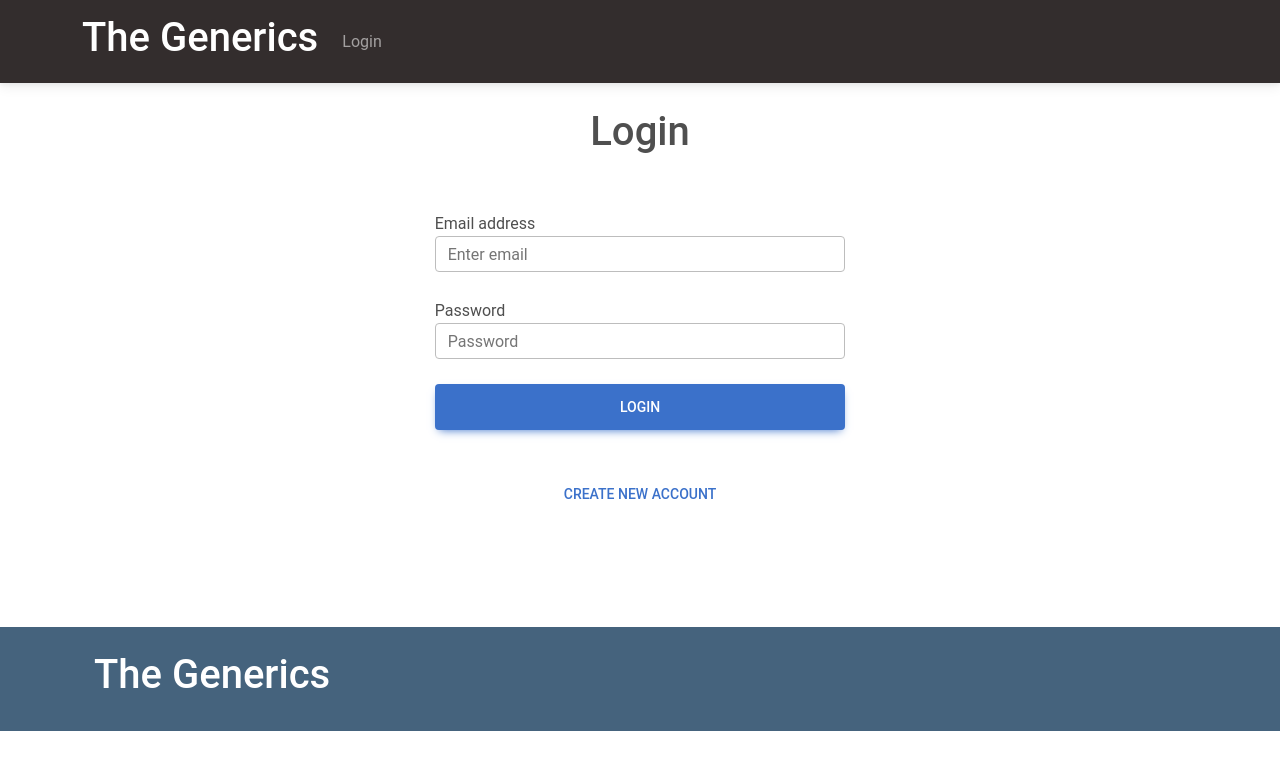
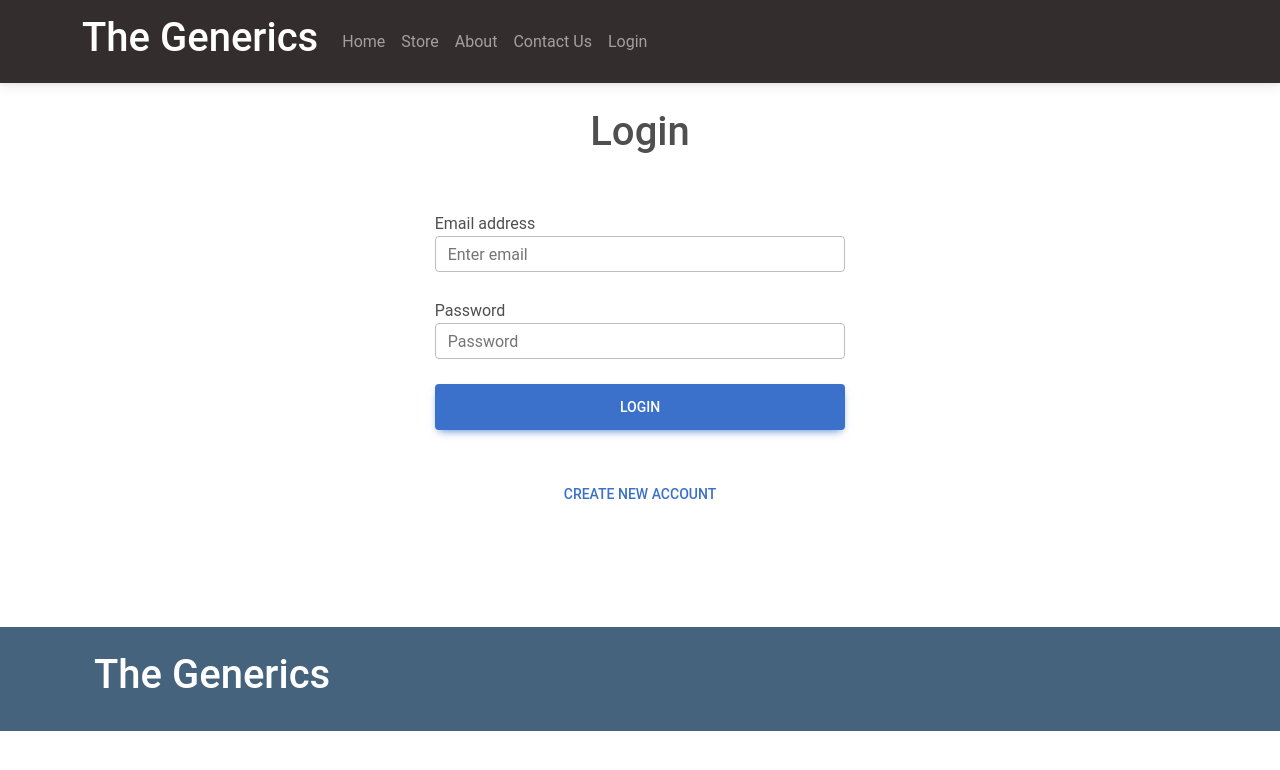
Before and after one commit to AkashB07/EcommerceWebsite, a React (Create React App) app: page /login in a window 1280 px wide. Shown: the top 770 px of the page. Built offline with nearby package versions, Linux system fonts and the light colour scheme.

Commit message:
Protecting the product page

```diff
--- a/src/App.js
+++ b/src/App.js
@@ -1,5 +1,6 @@
-import React, { useState, Fragment } from 'react';
+import React, { useState, Fragment, useContext } from 'react';
 import { Route, Switch, Redirect } from "react-router-dom";
+import CartContext from './store/cart-context';
 import Header from './components/Layout/Header';
 import Cart from './components/Cart/Cart';
 import Footer from './components/Layout/Footer';
@@ -11,6 +12,7 @@ import ProductDetail from './pages/ProductDetail';
 import LoginPage from './pages/LogIn';
 
 let App = () => {
+  const authCtx = useContext(CartContext);
   const [cartItems, setCartItems] = useState(false);
 
   const CartItems = () => {
@@ -26,12 +28,18 @@ let App = () => {
       <Header showCartItem={CartItems} />
       {cartItems && <Cart closeCartItem={cartItemsClose} />}
       <Switch>
-        <Route path='/' exact> {!cartItems && <StorePage />} </Route>
-        <Route path='/store' exact> {!cartItems && <StorePage />} </Route>
+        <Route path='/' exact>
+          {authCtx.isLoggedIn && !cartItems && <StorePage />}
+          {!authCtx.isLoggedIn && <Redirect to='/login' />}
+        </Route>
+        <Route path='/store' exact>
+          {authCtx.isLoggedIn && !cartItems && <StorePage />}
+          {!authCtx.isLoggedIn && <Redirect to='/login' />}
+        </Route>
         <Route path='/home' exact> <HomePage /> </Route>
         <Route path='/about' exact> <AboutPage /> </Route>
         <Route path='/contactus' exact> <ContactUsPage /> </Route>
-        <Route path='/product/:id' exact> <ProductDetail /> </Route>
+        {authCtx.isLoggedIn && <Route path='/product/:id' exact> <ProductDetail /> </Route>}
         <Route path='/login' exact> <LoginPage /> </Route>
         <Route path='*'> <Redirect to='/' /> </Route>
       </Switch>
--- a/src/components/Layout/Header.js
+++ b/src/components/Layout/Header.js
@@ -29,10 +29,10 @@ const Header = props => {
         <Container>
           <Navbar.Brand href="/"><h1>The Generics</h1></Navbar.Brand>
           <Nav className="me-auto">
-            {isLoggedIn && <Nav.Link href="/home">Home</Nav.Link>}
-            {isLoggedIn && <Nav.Link href="/store">Store</Nav.Link>}
-            {isLoggedIn && <Nav.Link href="/about">About</Nav.Link>}
-            {isLoggedIn && <Nav.Link href="/contactus">Contact Us</Nav.Link>}
+            <Nav.Link href="/home">Home</Nav.Link>
+            <Nav.Link href="/store">Store</Nav.Link>
+            <Nav.Link href="/about">About</Nav.Link>
+            <Nav.Link href="/contactus">Contact Us</Nav.Link>
             {!isLoggedIn &&  <Nav.Link href="/login">Login</Nav.Link>}
           </Nav>
 
--- a/src/pages/LogIn.js
+++ b/src/pages/LogIn.js
@@ -53,7 +53,7 @@ const LoginPage = () => {
         if (respone.ok) {
           const data = await respone.json();
 
-          authCtx.login(data.idToke);
+          authCtx.login(data.idToken);
           history.replace('/store');
         }
         else {
--- a/src/store/CartProvider.js
+++ b/src/store/CartProvider.js
@@ -54,7 +54,6 @@ const CartProvider = props => {
     };
 
     const logoutHandler = () => {
-        console.log('logout')
         setToken(null);
         localStorage.removeItem('token');
     };
```
